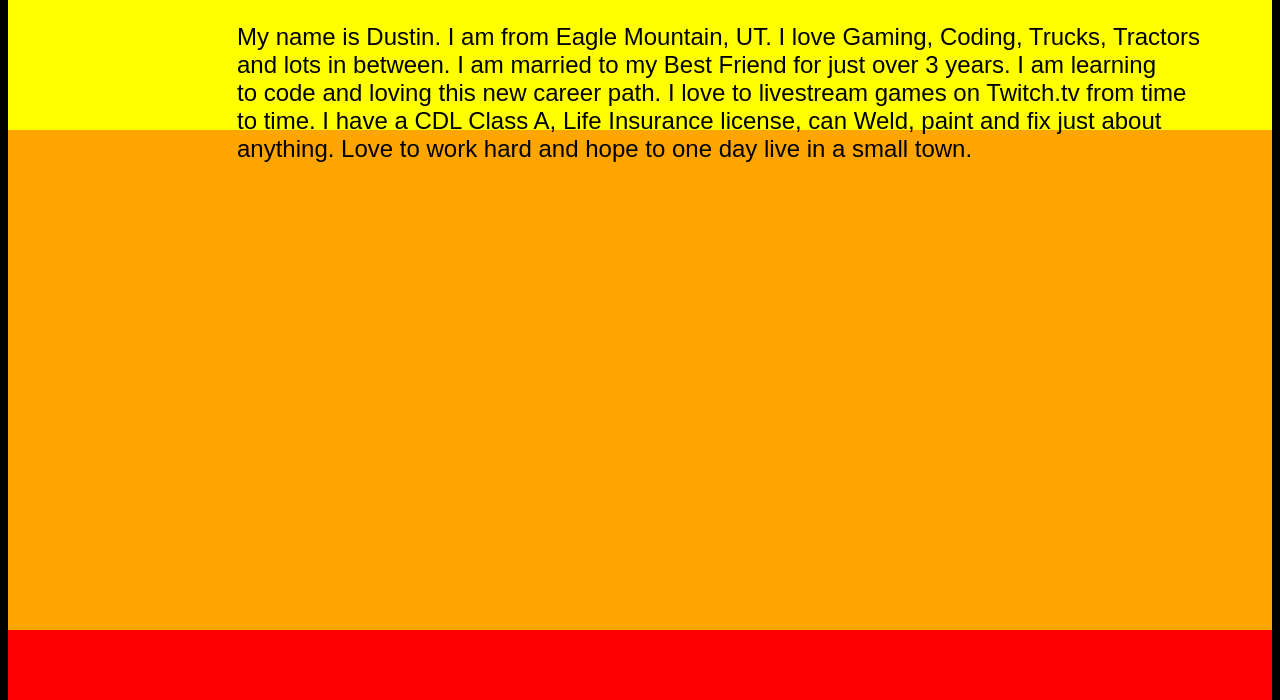
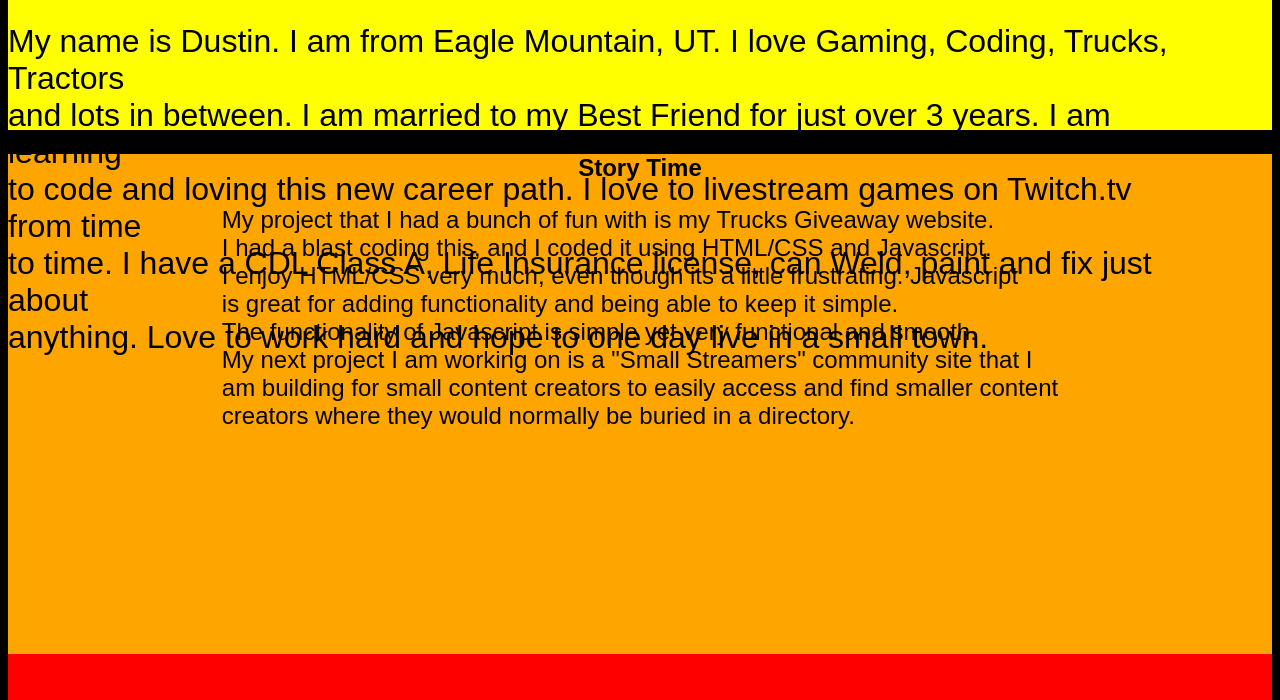
Before and after one commit to dustiumus/dustiumus.github.io, a plain HTML site: page index.html in a window 1280 px wide. Shown: the part 397-1097 px from the top of the page. Drawn offline with Linux system fonts and the light colour scheme.

Commit message:
spacing commit 4

```diff
--- a/index.css
+++ b/index.css
@@ -57,11 +57,28 @@ h2 {
     margin-right: 10em;
 }
 
+h3 {
+    display: flex;
+    justify-content: center;
+    align-items: center;
+    font-family: fantasy;
+    font-size: x-large;
+}
+
 #about {
     font-family: fantasy;
-    font-size: x-large;
+    font-size: xx-large;
     display: flex;
     justify-content: flex-end;
     align-items: flex-start;
     margin-right: 3em;
 }
+
+#story {
+    font-family: fantasy;
+    font-size: x-large;
+    display: flex;
+    justify-content: center;
+    align-items: center;
+
+}
--- a/index.html
+++ b/index.html
@@ -21,6 +21,17 @@
                 </paragraph>
         </section>
         <section id="sec2">
+            <h3>Story Time</h3>
+            <paragraph id="story">
+                My project that I had a bunch of fun with is my Trucks Giveaway website.<br>
+                I had a blast coding this, and I coded it using HTML/CSS and Javascript.<br>
+                I enjoy HTML/CSS very much, even though its a little frustrating. Javascript<br>
+                is great for adding functionality and being able to keep it simple.<br>
+                The functionality of Javascript is simple yet very functional and smooth.<br>
+                My next project I am working on is a "Small Streamers" community site that I<br>
+                am building for small content creators to easily access and find smaller content<br>
+                creators where they would normally be buried in a directory.
+            </paragraph>
         </section>
         <section id="sec3">
         </section>
```
